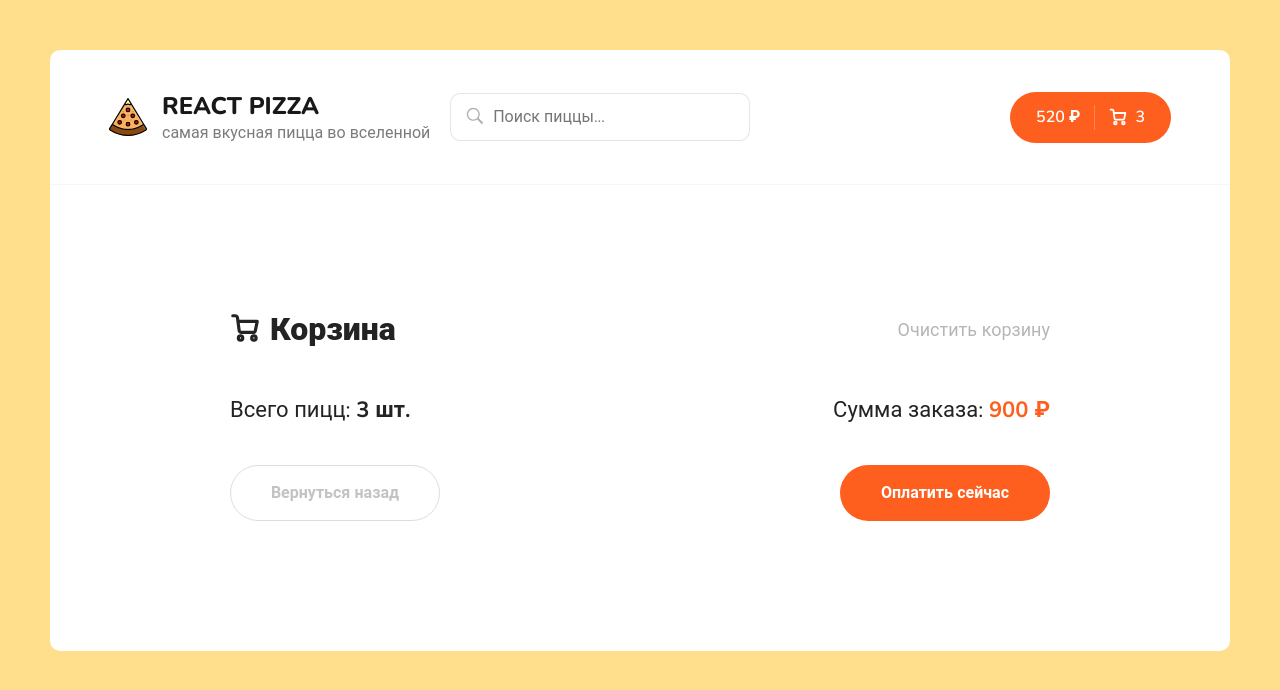
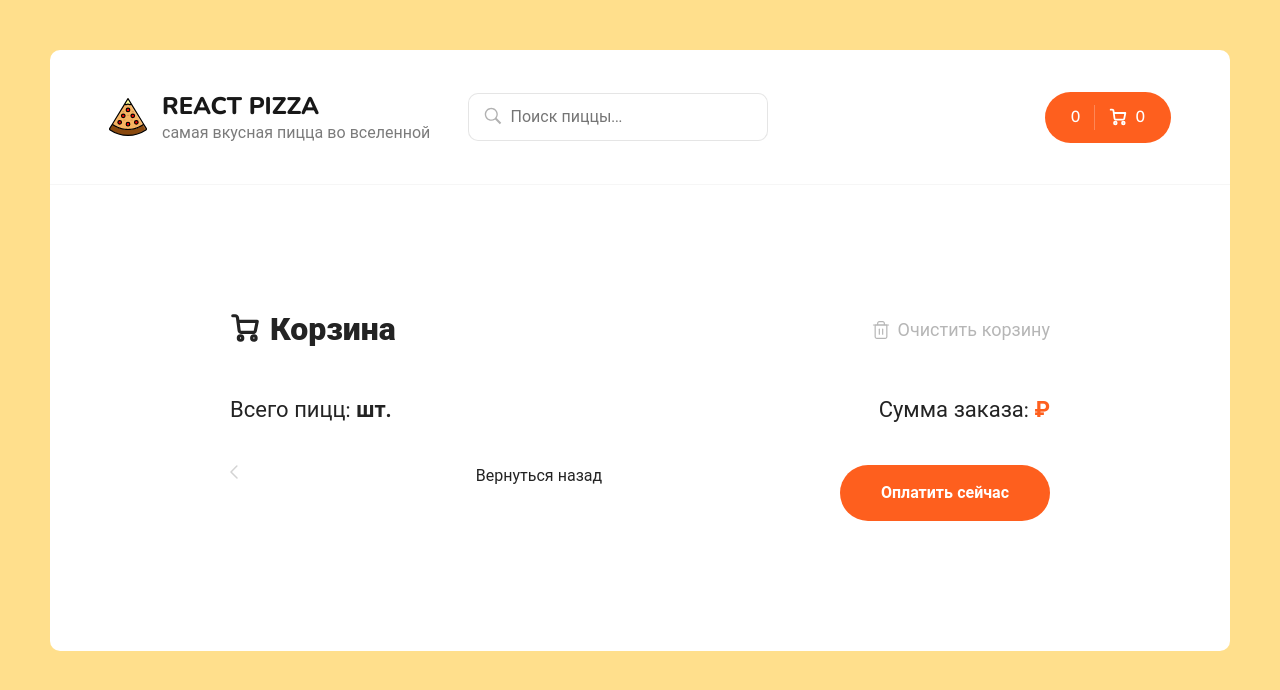
Before and after one commit to Polly2000/react-pizza, a React (Create React App) app: page /cart in a window 1280 px wide. Shown: the top 690 px of the page. Built offline with nearby package versions, Linux system fonts and the light colour scheme.

Commit message:
feat: lesson 16 (part 1 - redux for cart)

```diff
--- a/src/components/Header.jsx
+++ b/src/components/Header.jsx
@@ -1,10 +1,14 @@
 import React from 'react';
 import { Link } from 'react-router-dom';
+import { useSelector } from 'react-redux';
 
 import Search from './Search';
 import logoSvg from '../assets/img/pizza-logo.svg';
 
 const Header = () => {
+
+  const {items, totalPrice} = useSelector(state => state.cart)
+
   return (
     <div className="header">
       <div className="container">
@@ -20,7 +24,7 @@ const Header = () => {
         <Search />
         <div className="header__cart">
           <Link to="/cart" className="button button--cart">
-            <span>520 ₽</span>
+            <span> {totalPrice} </span>
             <div className="button__delimiter"></div>
             <svg
               width="18"
@@ -50,7 +54,7 @@ const Header = () => {
                 strokeLinejoin="round"
               />
             </svg>
-            <span>3</span>
+            <span>{items.length}</span>
           </Link>
         </div>
       </div>
--- a/src/components/PizzaBlock/index.jsx
+++ b/src/components/PizzaBlock/index.jsx
@@ -1,9 +1,25 @@
 import React, { useState } from 'react';
+import { useSelector, useDispatch } from 'react-redux';
 
-const PizzaBlock = ({ title, price, imageUrl, sizes, types }) => {
+import { addItem } from '../../redux/slices/cartSlice';
+
+const PizzaBlock = ({ id, title, price, imageUrl, sizes, types }) => {
+  const dispatch = useDispatch();
   const [activeSize, setActiveSize] = useState(0);
   const [activeType, setActiveType] = useState(0);
   const typeNames = ['тонкое', 'традиционное'];
+
+  const onClickAdd = () => {
+    const item = {
+      id,
+      title,
+      price,
+      imageUrl,
+      size: activeSize,
+      type: activeType
+    }
+    dispatch(addItem(item));
+  }
 
   // можно не создавать отдельные функции (как здесь), т.к. что-то маленькое
   const changeSize = (index) => {
@@ -42,7 +58,10 @@ const PizzaBlock = ({ title, price, imageUrl, sizes, types }) => {
       </div>
       <div className="pizza-block__bottom">
         <div className="pizza-block__price">от {price} ₽</div>
-        <button className="button button--outline button--add">
+        <button
+          onClick={onClickAdd}
+          className="button button--outline button--add"
+        >
           <svg
             width="12"
             height="12"
--- a/src/pages/Cart.jsx
+++ b/src/pages/Cart.jsx
@@ -1,11 +1,13 @@
 import React from 'react';
+
+import { addItem, removeItem, clearItems } from '../redux/slices/cartSlice';
 
 const Cart = () => {
   return (
     <div className="container container--cart">
-      <div class="cart">
-        <div class="cart__top">
-          <h2 class="content__title">
+      <div className="cart">
+        <div className="cart__top">
+          <h2 className="content__title">
             <svg
               width="18"
               height="18"
@@ -15,48 +17,93 @@ const Cart = () => {
               <path
                 d="M6.33333 16.3333C7.06971 16.3333 7.66667 15.7364 7.66667 15C7.66667 14.2636 7.06971 13.6667 6.33333 13.6667C5.59695 13.6667 5 14.2636 5 15C5 15.7364 5.59695 16.3333 6.33333 16.3333Z"
                 stroke="white"
-                stroke-width="1.8"
-                stroke-linecap="round"
-                stroke-linejoin="round"
-              />
+                strokeWidth="1.8"
+                strokeLinecap="round"
+                strokeLinejoin="round"></path>
               <path
                 d="M14.3333 16.3333C15.0697 16.3333 15.6667 15.7364 15.6667 15C15.6667 14.2636 15.0697 13.6667 14.3333 13.6667C13.597 13.6667 13 14.2636 13 15C13 15.7364 13.597 16.3333 14.3333 16.3333Z"
                 stroke="white"
-                stroke-width="1.8"
-                stroke-linecap="round"
-                stroke-linejoin="round"
-              />
+                strokeWidth="1.8"
+                strokeLinecap="round"
+                strokeLinejoin="round"></path>
               <path
                 d="M4.78002 4.99999H16.3334L15.2134 10.5933C15.1524 10.9003 14.9854 11.176 14.7417 11.3722C14.4979 11.5684 14.1929 11.6727 13.88 11.6667H6.83335C6.50781 11.6694 6.1925 11.553 5.94689 11.3393C5.70128 11.1256 5.54233 10.8295 5.50002 10.5067L4.48669 2.82666C4.44466 2.50615 4.28764 2.21182 4.04482 1.99844C3.80201 1.78505 3.48994 1.66715 3.16669 1.66666H1.66669"
                 stroke="white"
-                stroke-width="1.8"
-                stroke-linecap="round"
-                stroke-linejoin="round"
-              />
+                strokeWidth="1.8"
+                strokeLinecap="round"
+                strokeLinejoin="round"></path>
             </svg>
             Корзина
           </h2>
-          <div class="cart__clear">
+          <div className="cart__clear">
+            <svg
+              width="20"
+              height="20"
+              viewBox="0 0 20 20"
+              fill="none"
+              xmlns="http://www.w3.org/2000/svg">
+              <path
+                d="M2.5 5H4.16667H17.5"
+                stroke="#B6B6B6"
+                strokeWidth="1.2"
+                strokeLinecap="round"
+                strokeLinejoin="round"></path>
+              <path
+                d="M6.66663 5.00001V3.33334C6.66663 2.89131 6.84222 2.46739 7.15478 2.15483C7.46734 1.84227 7.89127 1.66667 8.33329 1.66667H11.6666C12.1087 1.66667 12.5326 1.84227 12.8451 2.15483C13.1577 2.46739 13.3333 2.89131 13.3333 3.33334V5.00001M15.8333 5.00001V16.6667C15.8333 17.1087 15.6577 17.5326 15.3451 17.8452C15.0326 18.1577 14.6087 18.3333 14.1666 18.3333H5.83329C5.39127 18.3333 4.96734 18.1577 4.65478 17.8452C4.34222 17.5326 4.16663 17.1087 4.16663 16.6667V5.00001H15.8333Z"
+                stroke="#B6B6B6"
+                strokeWidth="1.2"
+                strokeLinecap="round"
+                strokeLinejoin="round"></path>
+              <path
+                d="M8.33337 9.16667V14.1667"
+                stroke="#B6B6B6"
+                strokeWidth="1.2"
+                strokeLinecap="round"
+                strokeLinejoin="round"></path>
+              <path
+                d="M11.6666 9.16667V14.1667"
+                stroke="#B6B6B6"
+                strokeWidth="1.2"
+                strokeLinecap="round"
+                strokeLinejoin="round"></path>
+            </svg>
+
             <span>Очистить корзину</span>
           </div>
         </div>
-        <div class="content__items"></div>
-        <div class="cart__bottom">
-          <div class="cart__bottom-details">
+        <div className="content__items">
+
+        </div>
+        <div className="cart__bottom">
+          <div className="cart__bottom-details">
             <span>
               {' '}
-              Всего пицц: <b>3 шт.</b>{' '}
+              Всего пицц: <b> шт.</b>{' '}
             </span>
             <span>
               {' '}
-              Сумма заказа: <b>900 ₽</b>{' '}
+              Сумма заказа: <b> ₽</b>{' '}
             </span>
           </div>
-          <div class="cart__bottom-buttons">
-            <a href="/" class="button button--outline button--add go-back-btn">
+          <div className="cart__bottom-buttons">
+            {/* <Link to="/" className="button button--outline button--add go-back-btn"> */}
+              <svg
+                width="8"
+                height="14"
+                viewBox="0 0 8 14"
+                fill="none"
+                xmlns="http://www.w3.org/2000/svg">
+                <path
+                  d="M7 13L1 6.93015L6.86175 1"
+                  stroke="#D3D3D3"
+                  strokeWidth="1.5"
+                  strokeLinecap="round"
+                  strokeLinejoin="round"></path>
+              </svg>
+
               <span>Вернуться назад</span>
-            </a>
-            <div class="button pay-btn">
+            {/* </Link> */}
+            <div className="button pay-btn">
               <span>Оплатить сейчас</span>
             </div>
           </div>
--- /dev/null
+++ b/src/redux/slices/cartSlice.js
@@ -0,0 +1,29 @@
+import { createSlice } from "@reduxjs/toolkit";
+
+const initialState = {
+  totalPrice: 0,
+  items: [],
+};
+
+const cartSlice = createSlice({
+  name: 'cart',
+  initialState,
+  reducers: {
+    addItem(state, action) {
+      state.items.push(action.payload);
+      state.totalPrice = state.items.reduce((sum, obj) => {
+        return obj.price + sum;
+      }, 0)
+    },
+    removeItem(state, action) {
+      state.items.filter(obj => obj.id !== action.payload);
+    },
+    clearItems(state) {
+      state.items = [];
+    }
+  },
+});
+
+export const { addItem, removeItem, clearItems } = cartSlice.actions;
+
+export default cartSlice.reducer;
--- a/src/redux/store.js
+++ b/src/redux/store.js
@@ -1,9 +1,11 @@
 import { configureStore } from '@reduxjs/toolkit';
 
 import filterSlice from './slices/filterSlice';
+import cartSlice from './slices/cartSlice';
 
 export const store = configureStore({
   reducer: {
     filter: filterSlice,
+    cart: cartSlice,
   },
 });
```
